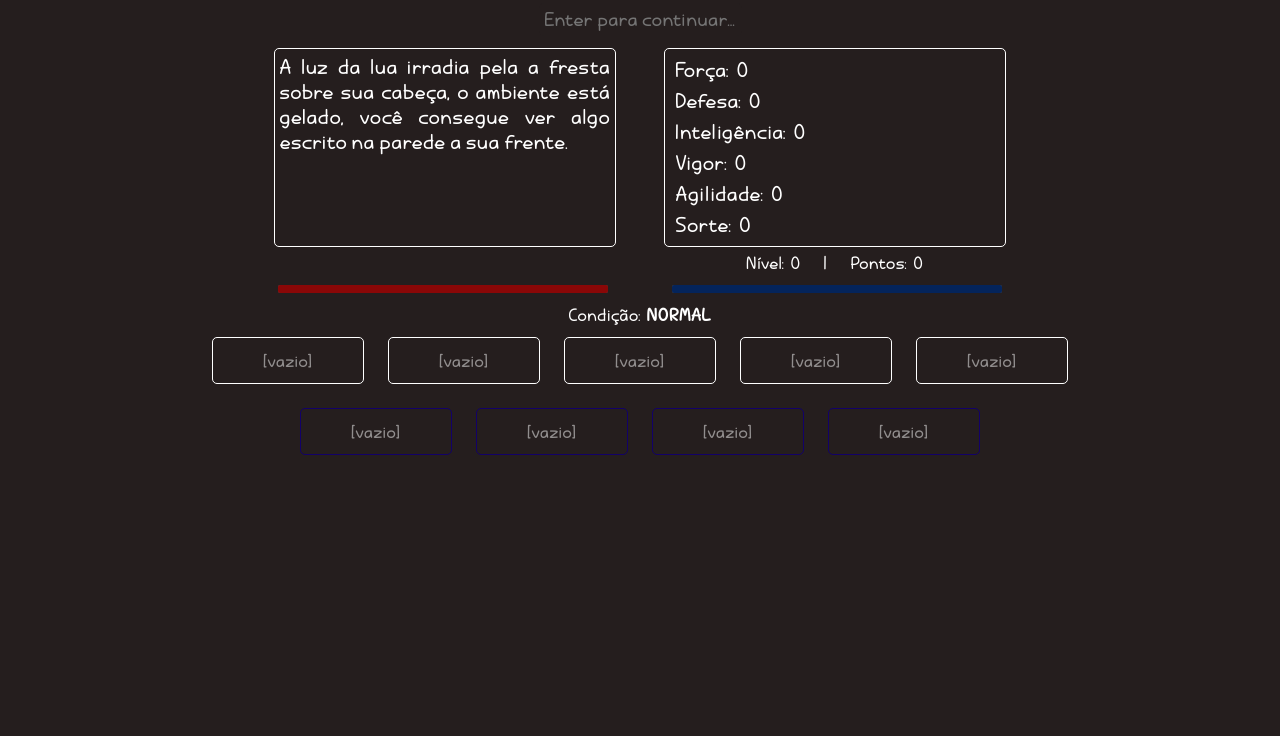
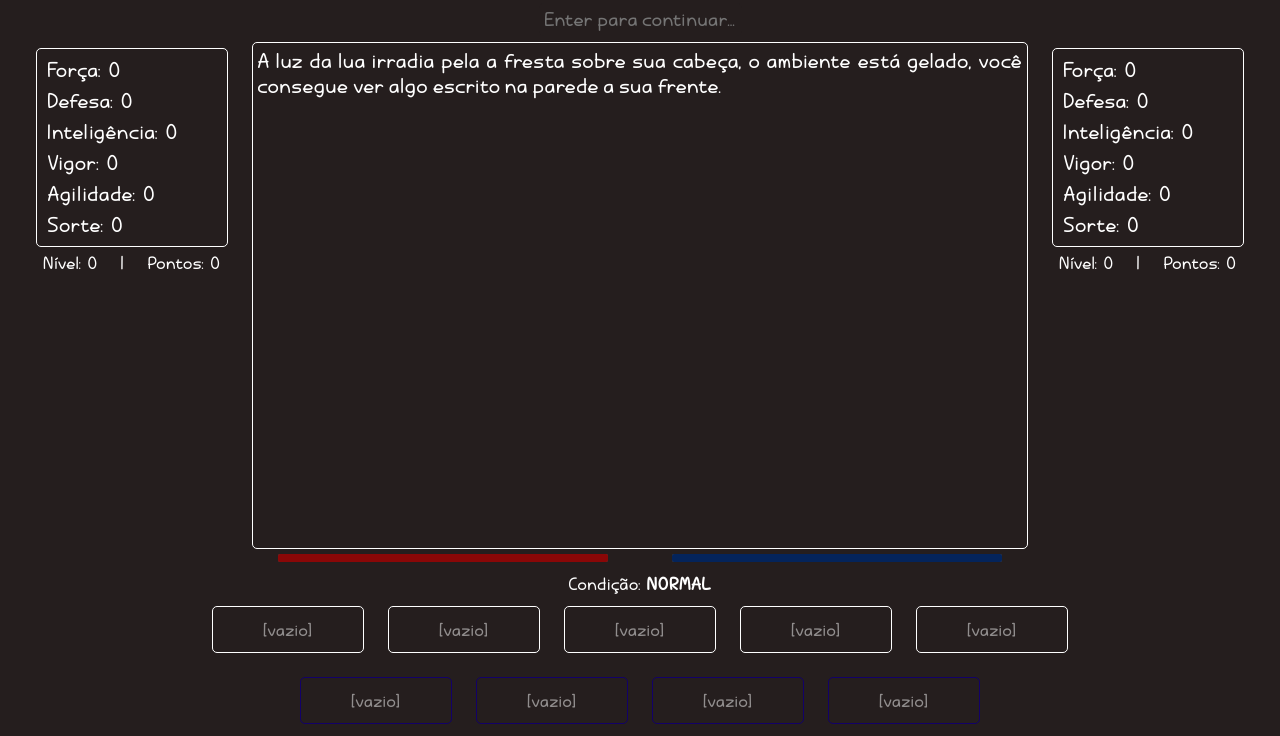
Before and after one commit to htmathl/joguinhodeRPG, a plain HTML site: page joguinho.html in a window 1280 px wide. Shown: the part 81-817 px from the top of the page. Drawn offline with Linux system fonts and the light colour scheme.

Commit message:
mudar layout para adicionar as habilidades

```diff
--- a/joguinho.css
+++ b/joguinho.css
@@ -42,6 +42,10 @@ arrumar a organização geral, talvez deixar mais bonito */
   border: 3px solid rgb(37, 30, 30);
 }
 
+html {
+  height: 100%;
+}
+
 body {
     background-color: rgb(37, 30, 30);
     color: #fff;
@@ -76,9 +80,12 @@ h1 {
 }*/
 
 #iContexto {
+  height: 100%;
   white-space: pre-line;
   overflow: auto;
   text-align: justify;
+  margin: 0;
+  padding-bottom: 0;
 }
 
 input {
@@ -176,19 +183,15 @@ button:disabled > span {
   margin: 6px 24px;
   height: 124.8px;
   word-break: break-word;
-  min-width: 220px;
-  max-width: 220px;
   text-align: start;
   display: flex;
   flex-direction: column;
   transition: all ease 0.5s;
 }
 
-.flexRow {
-  display: flex;
-  flex-direction: row;
-  margin: 0 6px;
-  justify-content: space-between;
+#contexto {
+  flex-grow: 3;
+  height: 500px;
 }
 
 .btnMais, .btnMenos {
@@ -202,7 +205,7 @@ button:disabled > span {
 .infos {
   display: flex;
   flex-direction: row;
-  justify-content: center;
+  justify-content: space-between;
   width: 100%;
 }
 
@@ -335,8 +338,8 @@ button:disabled > span {
 
 @media (min-width: 1000px) {
   .inputInfos {
-      min-width: 330px;
-      max-width: 330px;
+      min-width: 180px;
+      /* max-width: 330px; */
       height: 187.2px;
       font-size: calc(var(--fonte) * 1.2);
   }
--- a/joguinho.html
+++ b/joguinho.html
@@ -45,54 +45,49 @@
     </span>
   </div>
   <div class="infos">
+    <div id="ficha">
+      <div class="inputInfos" id="iFicha">
+        <div class="flexCollum">
+          <div class="atributos" title="A prerícia de força serve para ataques corpo-a-corpo">Força: 0</div>
+        </div>
+        <div class="flexCollum">
+          <div class="atributos" title="A defesa passiva se incia em 5 e aumenta 5 a cada ponto">Defesa: 0</div>
+        </div>
+        <div class="flexCollum">
+          <div class="atributos" title="A perícia de mágica serve para lhe dar proficiência em ataques mágicos">Inteligência: 0</div>
+        </div>
+        <div class="flexCollum">
+          <div class="atributos" title="Pontos de vigor servem para resistir a ataques mágicos e condições">Vigor: 0</div>
+        </div>
+        <div class="flexCollum">
+          <div class="atributos" title="Pontos de agilidade servem para iniciativas e recuo">Agilidade: 0</div>
+        </div>
+        <div class="flexCollum">
+          <div class="atributos" title="Quanto mais sorte, melhores itens apareceram">Sorte: 0</div>
+        </div>
+      </div>
+      <div class="fichaNivel">
+        <div id="nivel">Nível: 0</div>
+        <div title="Sabia que os golfinhos desligam metade do cérebro para não precisar dormir?">
+          |
+        </div>
+        <div id="pontos" title="Suba de nível e ganhará pontinhos para destribuir entre suas pericias :)">
+          Pontos: 0
+        </div>
+      </div>
+    </div>
     <div id="contexto">
       <div class="inputInfos" id="iContexto"></div>
       <div id="turno"></div>
     </div>
     <div id="ficha">
-      <div class="inputInfos" id="iFicha">
-        <div class="flexRow">
+      <div class="inputInfos " id="iFicha">
         <div class="atributos" title="A prerícia de força serve para ataques corpo-a-corpo">Força: 0</div>
-          <div class="flexRow">
-            <div class="btnMais">+</div>
-            <div class="btnMenos">-</div>
-          </div>
-        </div>
-        <div class="flexRow">
         <div class="atributos" title="A defesa passiva se incia em 5 e aumenta 5 a cada ponto">Defesa: 0</div>
-          <div class="flexRow">
-            <div class="btnMais">+</div>
-            <div class="btnMenos">-</div>
-          </div>
-        </div>
-        <div class="flexRow">
         <div class="atributos" title="A perícia de mágica serve para lhe dar proficiência em ataques mágicos">Inteligência: 0</div>
-          <div class="flexRow">
-            <div class="btnMais">+</div>
-            <div class="btnMenos">-</div>
-          </div>
-        </div>
-        <div class="flexRow">
         <div class="atributos" title="Pontos de vigor servem para resistir a ataques mágicos e condições">Vigor: 0</div>
-          <div class="flexRow">
-            <div class="btnMais">+</div>
-            <div class="btnMenos">-</div>
-          </div>
-        </div>
-        <div class="flexRow">
         <div class="atributos" title="Pontos de agilidade servem para iniciativas e recuo">Agilidade: 0</div>
-          <div class="flexRow">
-            <div class="btnMais">+</div>
-            <div class="btnMenos">-</div>
-          </div>
-        </div>
-        <div class="flexRow">
         <div class="atributos" title="Quanto mais sorte, melhores itens apareceram">Sorte: 0</div>
-          <div class="flexRow">
-            <div class="btnMais">+</div>
-            <div class="btnMenos">-</div>
-          </div>
-        </div>
       </div>
       <div class="fichaNivel">
         <div id="nivel">Nível: 0</div>
```
Lines whose indentation alone changed are shown as unchanged.
